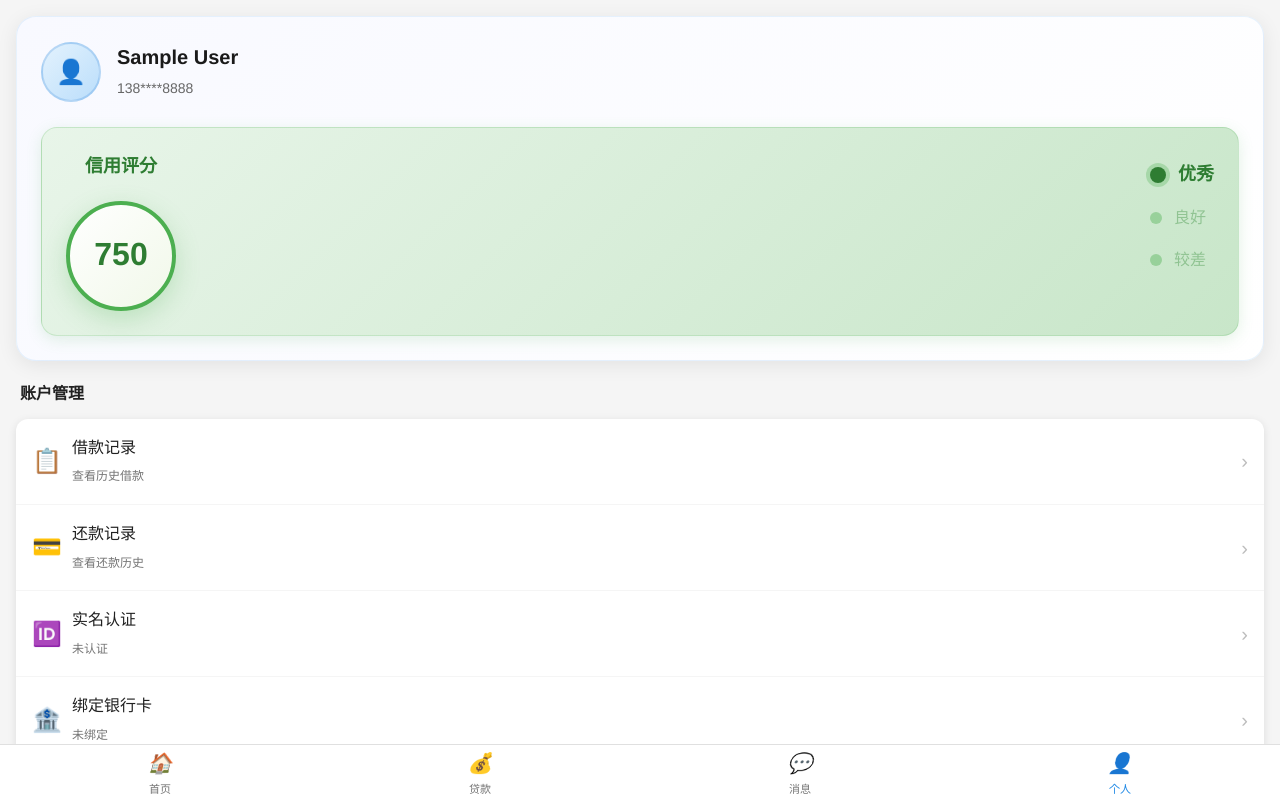
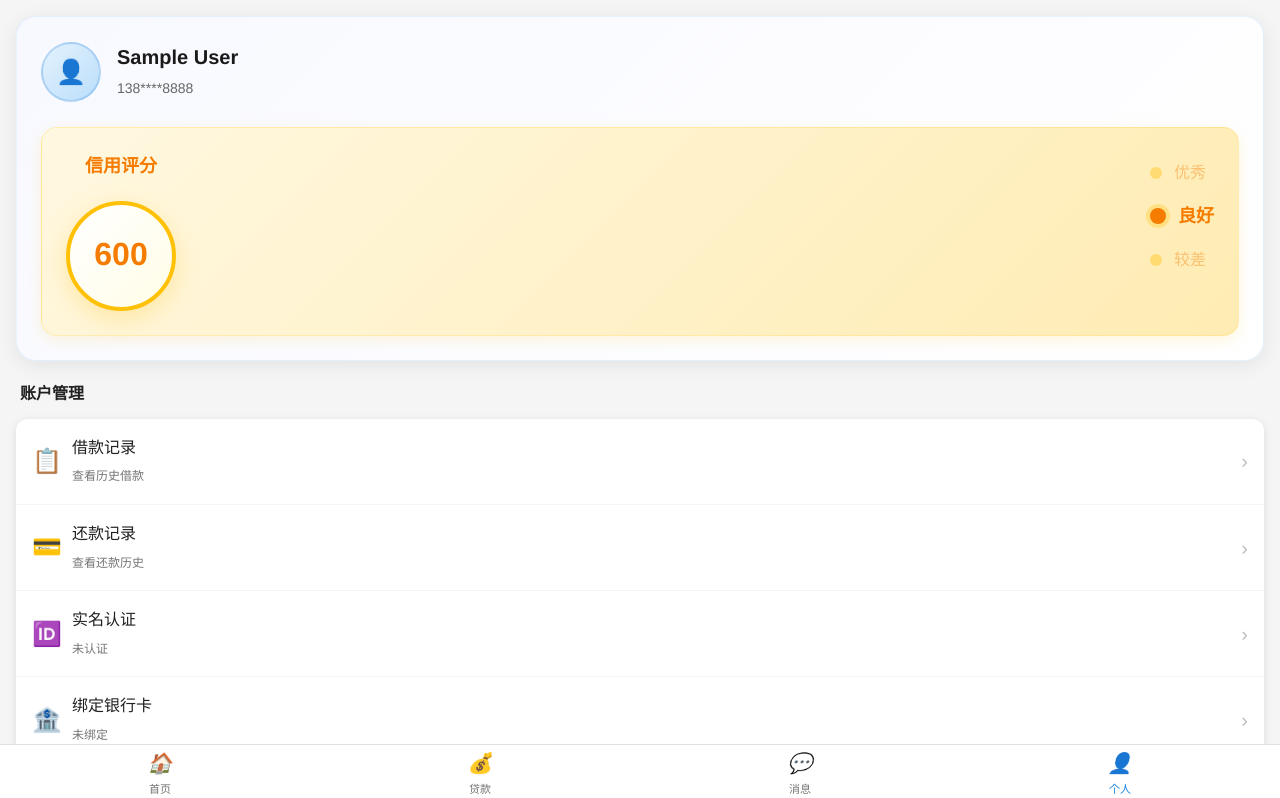
Before and after one commit to skywalk1234/loanApp_vue, a Vue app in the folder loan_vue/: page /profile in a window 1280 px wide. Shown: the top 798 px of the page. Built offline with nearby package versions, Linux system fonts and the light colour scheme; no server answers; sample sign-in values are in the browser's storage.

Commit message:
评分等级

```diff
--- a/loan_vue/src/views/Profile.vue
+++ b/loan_vue/src/views/Profile.vue
@@ -10,7 +10,7 @@
         </div>
       </div>
 
-      <div class="credit-score-section">
+      <div class="credit-score-section" :class="getCreditScoreClass()">
         <div class="score-left">
           <div class="score-label">信用评分</div>
           <div class="score-circle">
@@ -137,7 +137,7 @@ export default {
         name: '',
         phone: '',
         creditLevel: '优秀',
-        creditScore: 750,
+        creditScore: 600,
         loanCount: 3,
         totalLoan: 15000,
         isRealNameAuth: false,
@@ -149,6 +149,16 @@ export default {
     this.loadUserInfo()
   },
   methods: {
+    getCreditScoreClass() {
+      if (this.userInfo.creditScore >= 700) {
+        return 'credit-excellent'
+      } else if (this.userInfo.creditScore >= 600) {
+        return 'credit-good'
+      } else {
+        return 'credit-poor'
+      }
+    },
+
     async loadUserInfo() {
       try {
         // 预留接口：获取用户信息
@@ -615,4 +625,120 @@ export default {
     height: 12px;
   }
 }
+
+/* 信用评分颜色主题 */
+
+/* 优秀 (绿色主题) */
+.credit-excellent {
+  background: linear-gradient(135deg, #e8f5e9 0%, #c8e6c9 100%);
+  border: 1px solid rgba(76, 175, 80, 0.2);
+  box-shadow: 0 4px 15px rgba(76, 175, 80, 0.15);
+}
+
+.credit-excellent .score-circle {
+  background: linear-gradient(135deg, #ffffff 0%, #f1f8e9 100%);
+  border: 4px solid #4caf50;
+  box-shadow: 0 8px 25px rgba(76, 175, 80, 0.25);
+}
+
+.credit-excellent .score-value {
+  color: #2e7d32;
+}
+
+.credit-excellent .score-label {
+  color: #2e7d32;
+}
+
+.credit-excellent .level-dot {
+  background: #4caf50;
+}
+
+.credit-excellent .level-item.active .level-dot {
+  background: #2e7d32;
+  box-shadow: 0 0 0 4px rgba(76, 175, 80, 0.3);
+}
+
+.credit-excellent .level-text {
+  color: #388e3c;
+}
+
+.credit-excellent .level-item.active .level-text {
+  color: #2e7d32;
+}
+
+/* 良好 (黄色主题) */
+.credit-good {
+  background: linear-gradient(135deg, #fff8e1 0%, #ffecb3 100%);
+  border: 1px solid rgba(255, 193, 7, 0.2);
+  box-shadow: 0 4px 15px rgba(255, 193, 7, 0.15);
+}
+
+.credit-good .score-circle {
+  background: linear-gradient(135deg, #ffffff 0%, #fffde7 100%);
+  border: 4px solid #ffc107;
+  box-shadow: 0 8px 25px rgba(255, 193, 7, 0.25);
+}
+
+.credit-good .score-value {
+  color: #f57c00;
+}
+
+.credit-good .score-label {
+  color: #f57c00;
+}
+
+.credit-good .level-dot {
+  background: #ffc107;
+}
+
+.credit-good .level-item.active .level-dot {
+  background: #f57c00;
+  box-shadow: 0 0 0 4px rgba(255, 193, 7, 0.3);
+}
+
+.credit-good .level-text {
+  color: #f57c00;
+}
+
+.credit-good .level-item.active .level-text {
+  color: #f57c00;
+}
+
+/* 较差 (红色主题) */
+.credit-poor {
+  background: linear-gradient(135deg, #ffebee 0%, #ffcdd2 100%);
+  border: 1px solid rgba(244, 67, 54, 0.2);
+  box-shadow: 0 4px 15px rgba(244, 67, 54, 0.15);
+}
+
+.credit-poor .score-circle {
+  background: linear-gradient(135deg, #ffffff 0%, #ffebee 100%);
+  border: 4px solid #f44336;
+  box-shadow: 0 8px 25px rgba(244, 67, 54, 0.25);
+}
+
+.credit-poor .score-value {
+  color: #d32f2f;
+}
+
+.credit-poor .score-label {
+  color: #d32f2f;
+}
+
+.credit-poor .level-dot {
+  background: #f44336;
+}
+
+.credit-poor .level-item.active .level-dot {
+  background: #d32f2f;
+  box-shadow: 0 0 0 4px rgba(244, 67, 54, 0.3);
+}
+
+.credit-poor .level-text {
+  color: #d32f2f;
+}
+
+.credit-poor .level-item.active .level-text {
+  color: #d32f2f;
+}
 </style>
```
